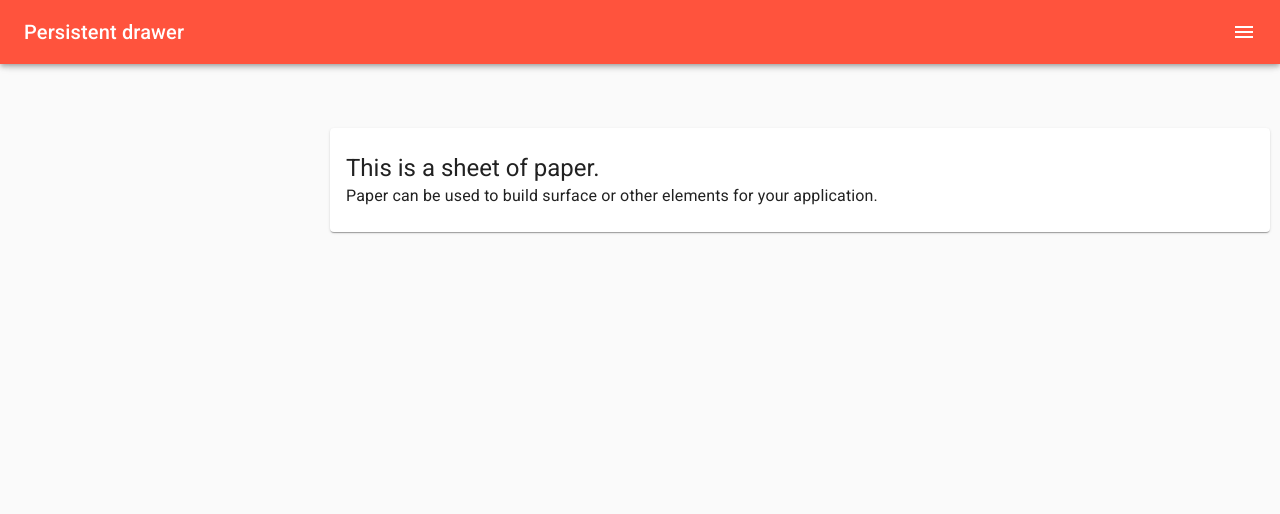
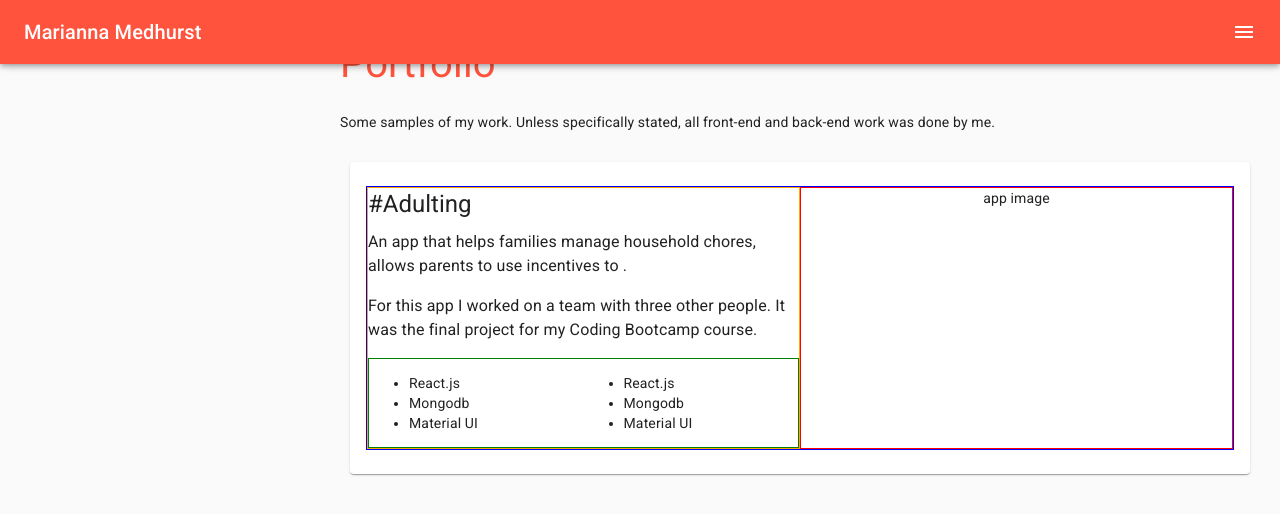
Before and after one commit to mbmedhurst/Portfolio, a React (Create React App) app: page /portfolio in a window 1280 px wide. Shown: the top 514 px of the page. Built offline with nearby package versions, Linux system fonts and the light colour scheme.

Commit message:
app info grid done

```diff
--- a/src/components/TopNav/TopNav.js
+++ b/src/components/TopNav/TopNav.js
@@ -108,7 +108,7 @@ const TopNav = _ => {
       >
         <Toolbar>
           <Typography variant="h6" noWrap className={classes.title}>
-            Persistent drawer
+            Marianna Medhurst
           </Typography>
           <IconButton
             color="inherit"
--- a/src/pages/Portfolio/Portfolio.css
+++ b/src/pages/Portfolio/Portfolio.css
@@ -1,219 +1,60 @@
-/* iPhone 5/SE */
+.main {
+    overflow-x: auto;
+}
+.header {
+    margin: 35px 30px 20px 20px;
+    color: #FF533D;
+    font-size: 40px;
+}
+
+.subHeader {
+    margin: 10px 30px 30px 20px;
+}
+
+#appInfo {
+    margin-left: 30px;
+    margin-right: 30px;
+    width: auto;
+}
+.appName {
+    font-size: 40px;
+}
+
+.appDesc {
+    margin-top: 30px;
+}
+
+.appImg {
+    text-align: center;
+}
+
+
+
 @media only screen
   and (min-width: 320px)
   and (max-width: 568px)
   and (-webkit-min-device-pixel-ratio: 2)
   and (orientation: portrait) {
-    .brand-logo {
-        /* this one only works when I use the 'important' property */
-        font-size: 1.4em !important;
+    .header {
+        margin-top: 70px;
+        margin-bottom: 10px;
+        font-size: 30px;
     }
-    nav, .page-footer {
-        width: 350px;
+    .subHeader {
+        margin-top: 10px;
     }
-    main {
-        width: 350px;
-        align-content: center;
+    .appName {
+        margin-top: 5px;
+        margin-left: 5px;
+        font-size: 60px;
     }
-
-    .main-container {
-        margin: 40px 40px;
+    .appDesc {
+        margin-top: 20px;
     }
-
-    .content-container-row {
-        margin: 0%;
-    }
-
-    .form-container {
-        margin: auto;
-        text-align: center;
-    }
-
-    .button-container {
-        margin: auto;
-        text-align: center;
+    #appInfo {
+        margin-bottom: 10px;
+        margin-left: 20px;
+        margin-right: 20px;
+        padding-top: 10px;
     }
 }
-
-@media only screen
-  and (min-width: 320px)
-  and (max-width: 568px)
-  and (-webkit-min-device-pixel-ratio: 2)
-  and (orientation: landscape) {
-    .brand-logo {
-        font-size: 1.4em;
-    }
-    nav, .page-footer {
-        width: 568px;
-    }
-    main {
-       width: 580px;
-       align-content: center;
-    }
-
-    .main-container, .content-container {
-       margin: 50px;
-    }
-}
-
-
-/* iPhone 6/7/8 */
-@media only screen
-  and (min-width: 375px)
-  and (max-width: 667px)
-  and (-webkit-min-device-pixel-ratio: 2)
-  and (orientation: portrait) {
-    .brand-logo {
-        font-size: 1.5em;
-    }
-    nav, main, .page-footer {
-        width: 380px;
-    }
-
-    .main-container, .content-container {
-        margin: 40px 40px;
-    }
-
-    .about-img {
-        margin: -1.75em 0em 2em -0.5em;
-    }
-}
-
-@media only screen
-  and (min-width: 375px)
-  and (max-width: 667px)
-  and (-webkit-min-device-pixel-ratio: 2)
-  and (orientation: landscape) {
-    .brand-logo {
-        font-size: 1.5em;
-    }
-    nav, main, .page-footer {
-        width: 667px;
-    }
-
-    .main-container {
-        margin: 50px 50px;
-    }
-
-    .content-container {
-        margin: 50px 10px;
-    }
-}
-
-
-/* iPhone 6/7/8 Plus */
-@media only screen
-  and (min-width: 414px)
-  and (max-width: 736px)
-  and (-webkit-min-device-pixel-ratio: 3)
-  and (orientation: portrait) {
-    .brand-logo {
-        font-size: 1.5em;
-    }
-    nav, main, .page-footer {
-        width: 415px;
-    }
-
-    .content-container {
-        margin: 40px 45px;
-    }
-}
-
-@media only screen
-  and (min-width: 414px)
-  and (max-width: 736px)
-  and (-webkit-min-device-pixel-ratio: 3)
-  and (orientation: landscape) {
-    .brand-logo {
-        font-size: 1.5em;
-    }
-    nav, .page-footer, main {
-        width: 736px;
-    }
-    .main-container, .content-container {
-        margin: 50px;
-    }
-
-    .about-img {
-        margin: .25em 2em 1em .5em;
-    }
-
-}
-
-/* iPhone X  */
-@media only screen
-  and (min-width: 375px)
-  and (max-width: 812px)
-  and (-webkit-min-device-pixel-ratio: 3)
-  and (orientation: portrait) {
-    body {
-        width: 100%
-    }
-
-    .brand-logo {
-        font-size: 1.5em;
-    }
-
-    .nav-wrapper {
-        position: inherit;
-    }
-
-    .main-container {
-        margin: 60px 40px;
-    }
-}
-
-@media only screen
-  and (min-width: 375px)
-  and (max-width: 812px)
-  and (-webkit-min-device-pixel-ratio: 3)
-  and (orientation: landscape) {
-    .brand-logo {
-        font-size: 1.5em;
-    }
-    nav, .page-footer, main {
-        width: 915px;
-    }
-    .main-container {
-        margin: 50px 50px;
-    }
-
-    .content {
-        margin-right: 60px;
-    }
-
-    .content-container {
-        margin: 30px 5px;
-    }
-}
-
-/* iPad 1/2/Mini/Air */
-@media only screen
-  and (min-width: 768px)
-  and (max-width: 1024px)
-  and (-webkit-min-device-pixel-ratio: 1)
-  and (orientation: portrait) {
-    .main-container {
-        width: 565px;
-        margin: 75px 100px;
-    }
-
-    .content-container {
-        margin: 30px 5px;
-    }
-}
-
-@media only screen
-  and (min-width: 768px)
-  and (max-width: 1024px)
-  and (-webkit-min-device-pixel-ratio: 1)
-  and (orientation: landscape) {
-    .main-container {
-        width: 565px;
-        margin: 75px 220px;
-    }
-
-    .content-container {
-        margin: 30px 5px;
-    }
-}
--- a/src/pages/Portfolio/Portfolio.js
+++ b/src/pages/Portfolio/Portfolio.js
@@ -1,17 +1,18 @@
 import React from 'react'
-import { makeStyles } from '@material-ui/core/styles';
+import './Portfolio.css'
+import { makeStyles } from '@material-ui/core/styles'
 import Grid from '@material-ui/core/Grid'
-import Paper from '@material-ui/core/Paper';
-import Typography from '@material-ui/core/Typography';
+import Paper from '@material-ui/core/Paper'
+import Typography from '@material-ui/core/Typography'
 
 
 const useStyles = makeStyles(theme => ({
     root: {
         padding: theme.spacing(3, 2),
-        marginLeft: '10px',
-        marginRight: '10px',
-        width: 'auto'
     },
+    body1: {
+        marginTop: '20px'
+    }
 }))
 
 const Portfolio = _ => {
@@ -22,14 +23,40 @@ const Portfolio = _ => {
             <Grid container fixed>
                 <Grid item id='sidebar' sm={0} md={3}>
                 </Grid>
-                <Grid item id='main' sm={12} md={9} style={{ marginTop: '10%', color: 'white' }}>
-                    <Paper className={classes.root}>
-                        <Typography variant="h5" component="h3">
-                            This is a sheet of paper.
-                        </Typography>
-                        <Typography component="p">
-                            Paper can be used to build surface or other elements for your application.
-                        </Typography>
+                <Grid item id='main' sm={12} md={9}>
+                    <div className='header'>Portfolio</div>
+                    <div className='subHeader'>Some samples of my work. Unless specifically stated, all front-end and back-end work was done by me.</div>
+                    <Paper id='appInfo' className={classes.root}>
+                        <Grid container style={{ border: '1px solid blue' }}>
+                            <Grid item sm={12} md={6} className='appDesc' style={{ border: '1px solid orange' }}>
+                                <Typography className='appName' variant="h5" component="h3">
+                                    #Adulting
+                                </Typography>
+                                <Typography component="p" className='appDesc' style={{ marginTop: '10px' }}>
+                                    An app that helps families manage household chores, allows parents to use incentives to .
+                                    <p>For this app I worked on a team with three other people. It was the final project for my Coding Bootcamp course.</p>
+                                </Typography>
+                                <Grid container sm={12} style={{ border: '1px solid green' }}>
+                                    <Grid item sm={6}>
+                                        <ul>
+                                            <li>React.js</li>
+                                            <li>Mongodb</li>
+                                            <li>Material UI</li>
+                                        </ul>
+                                    </Grid>
+                                    <Grid item sm={6}>
+                                        <ul>
+                                            <li>React.js</li>
+                                            <li>Mongodb</li>
+                                            <li>Material UI</li>
+                                        </ul>
+                                    </Grid>
+                                </Grid>
+                            </Grid>
+                            <Grid item sm={12} md={6} className='appImg' style={{ border: '1px solid red' }}>
+                                    app image
+                                </Grid>
+                        </Grid>
                     </Paper>
                 </Grid>
             </Grid>
```
